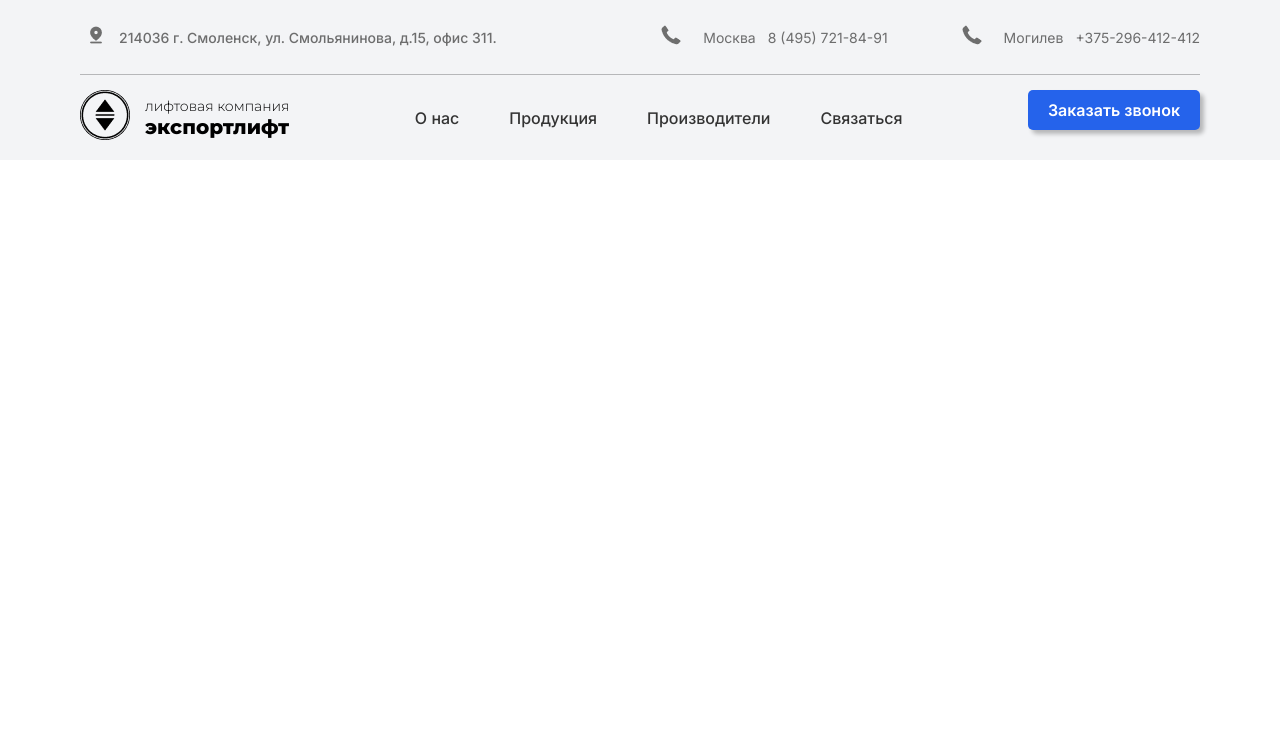
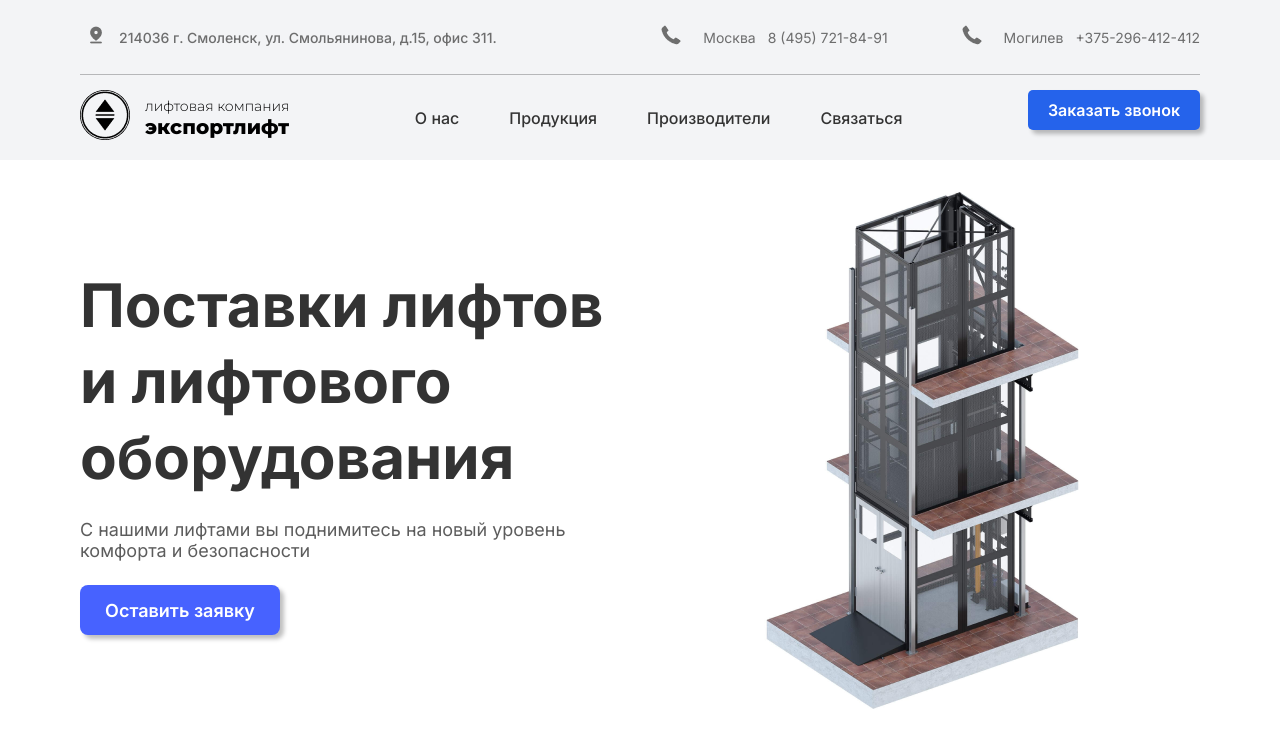
Before and after one commit to kiriotis/LK_ExportLift, a plain HTML site: page main_ExportLift/index.html in a window 1280 px wide. Drawn offline with Linux system fonts and the light colour scheme.

Commit message:
feat: add section _hero

```diff
--- a/main_ExportLift/index.html
+++ b/main_ExportLift/index.html
@@ -75,6 +75,46 @@
     </div>
 </header>
 <main>
+    <section class="hero">
+        <div class="container">
+            <div class="hero_main">
+                <div class="left_side">
+                     <P class="hero_text_main">
+                         Поставки лифтов и лифтового оборудования
+                     </P>
+                    <p class="hero_text_ne_main">
+                        С нашими лифтами вы поднимитесь на новый уровень комфорта и безопасности
+                    </p>
+                    <div class="button_wrapper">
+                        <button>
+                            Оставить заявку
+                        </button>
+                    </div>
+
+
+
+                </div>
+                <div class="right_side">
+                    <div class="img_wrapeper">
+                        <img src="./assets/pictures/3d-render-fleet-delivery-vehicles%201.png" alt="kek">
+                    </div>
+                </div>
+            </div>
+        </div>
+
+    </section>
+
+    <section class="products">
+        <div class="container">
+            <div class="gg_wrapper">
+                <div class="title_wrapper">
+
+                </div>
+
+            </div>
+        </div>
+
+    </section>
 
 </main>
 
--- a/main_ExportLift/styles/style.scss
+++ b/main_ExportLift/styles/style.scss
@@ -184,3 +184,86 @@ header {
 
   }
 }
+
+//
+
+.hero {
+
+  .container {
+
+    .hero_main {
+      padding-top: 21px;
+      display: flex;
+      flex-direction: row;
+      justify-content: space-between;
+      align-items: center;
+      flex-shrink: 0;
+      align-self: stretch;
+      .left_side {
+
+        max-width: 540px;
+        display: flex;
+        flex-direction: column ;
+        gap:  24px;
+
+        .hero_text_main {
+          color: #333;
+          font-feature-settings: 'liga' off;
+          font-family: Inter ,sans-serif;
+          font-size: 60px;
+          font-style: normal;
+          font-weight: 700;
+          line-height: 76px; /* 126.667% */
+
+        }
+
+        .hero_text_ne_main {
+          color: rgba(51, 51, 51, 0.80);
+          font-feature-settings: 'liga' off;
+          font-family: Inter ,sans-serif;
+          font-size: 18px;
+          font-style: normal;
+          font-weight: 400;
+          line-height: normal;
+
+        }
+
+        .button_wrapper {
+
+          button {
+            display: flex;
+            width: 200px;
+            height: 50px;
+            padding: 10px 20px;
+            justify-content: center;
+            align-items: center;
+            gap: 10px;
+            border-radius: 8px;
+            background: #4762FF;
+            box-shadow: 4px 4px 4px 0px rgba(0, 0, 0, 0.25);
+            border: none;
+            color: #FFF;
+            font-family: Inter ,sans-serif;
+            font-size: 18px;
+            font-style: normal;
+            font-weight: 600;
+            line-height: normal;
+
+
+          }
+        }
+      }
+
+      .right_side {
+
+        .img_wrapeper {
+          margin-right: 10px;
+
+          img {
+
+          }
+        }
+      }
+    }
+  }
+}
```
Also changed, not shown: main_ExportLift/assets/pictures/3d-render-fleet-delivery-vehicles 1.png (added), main_ExportLift/styles/style.css, 1 other file.
